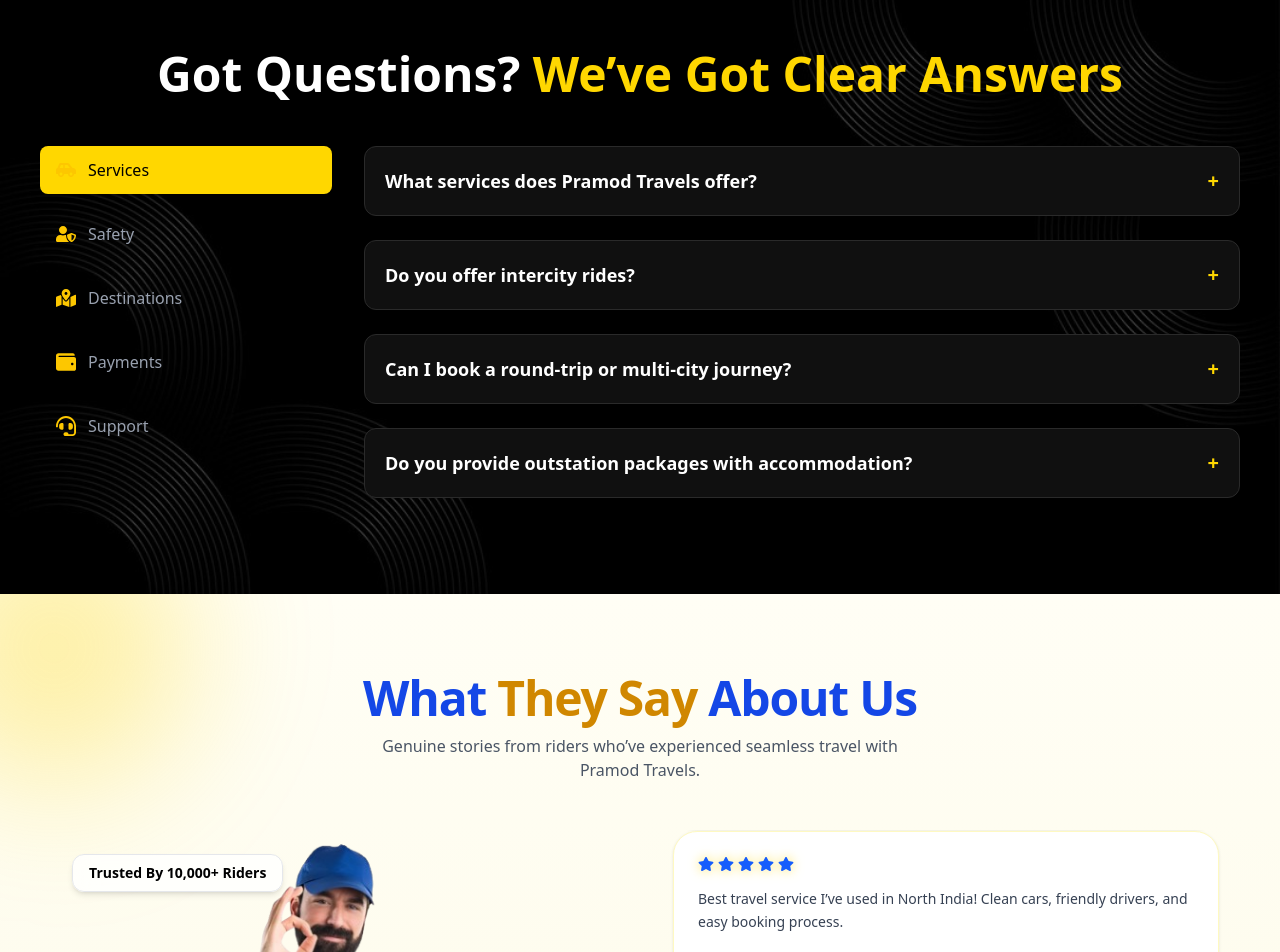
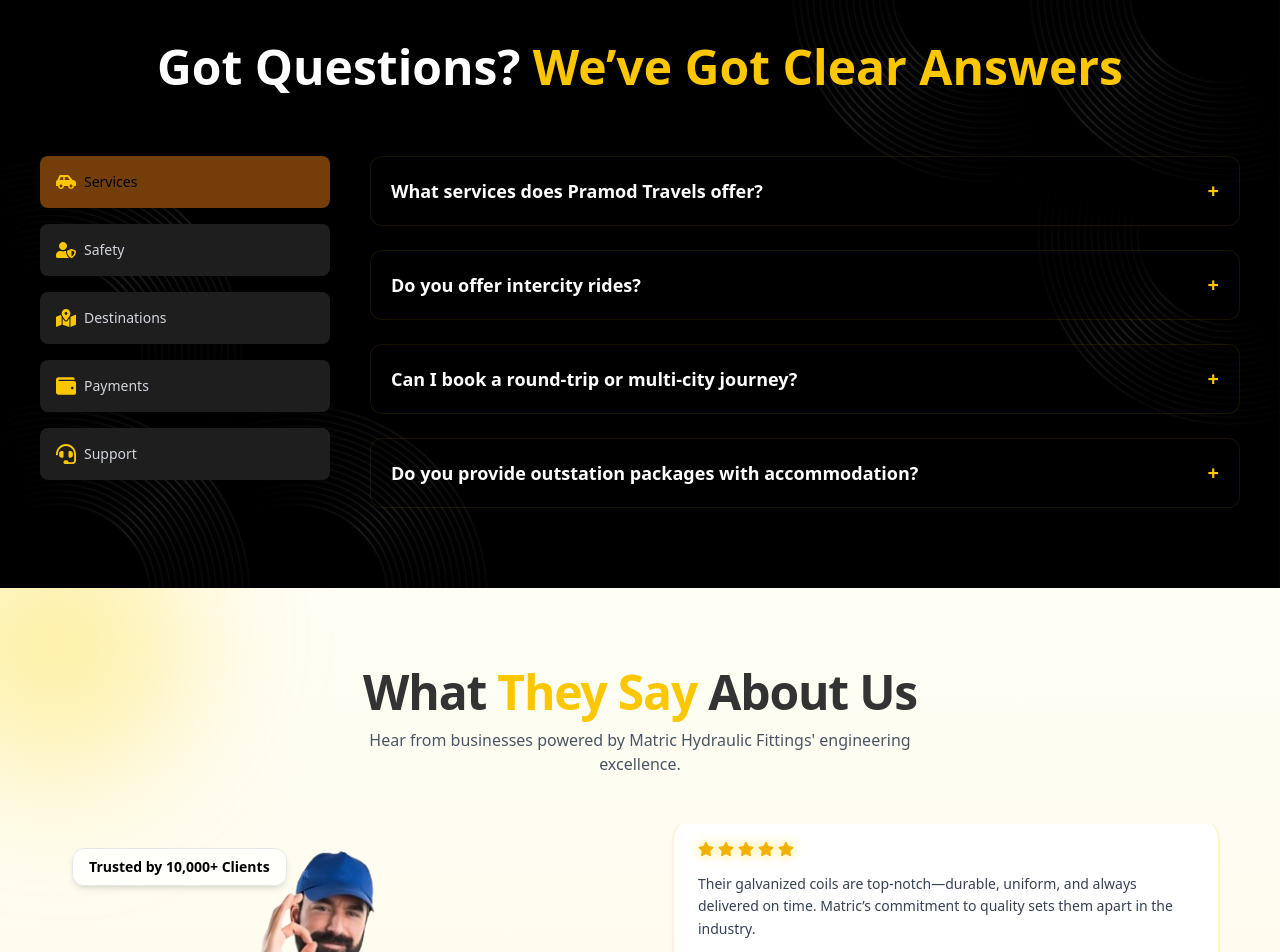
Before and after one commit to WebWorldHub0009/Matric-Hydrolic-Fitting, a React (Vite) app: page /about in a window 1280 px wide. Shown: the part 1413-2365 px from the top of the page. Built offline with nearby package versions, Linux system fonts and the light colour scheme.

Commit message:
new commit

```diff
--- a/src/components/FAQ.jsx
+++ b/src/components/FAQ.jsx
@@ -132,23 +132,22 @@
 
   return (
     <section
-      className="w-full py-24 px-4 md:px-10 text-white relative bg-no-repeat bg-cover"
+      className="w-full py-20 px-4 md:px-10 text-white relative bg-no-repeat bg-cover"
       style={{
         backgroundImage: `url(${bgImage})`,
         backgroundAttachment: "fixed",
       }}
     >
-      <div className="absolute inset-0 bg-[#0000007d] z-0" />
+      <div className="absolute inset-0 bg-black/70 z-0" />
       <div className="relative z-10 max-w-7xl mx-auto">
-       <h2 className="text-4xl md:text-5xl font-bold text-center mb-12">
-  Got Questions?{" "}
-  <span className="text-[#FFD700]">We’ve Got Clear Answers</span>
-</h2>
+        <h2 className="text-4xl md:text-5xl font-bold text-center mb-14 leading-snug">
+          Got Questions?{" "}
+          <span className="text-yellow-400">We’ve Got Clear Answers</span>
+        </h2>
 
-
-        <div className="flex flex-col md:flex-row gap-8">
+        <div className="flex flex-col lg:flex-row gap-10">
           {/* Sidebar */}
-          <div className="md:w-1/4 flex md:flex-col gap-4 md:sticky top-24">
+          <div className="lg:w-1/4 flex flex-row lg:flex-col gap-4 overflow-x-auto pb-2 lg:pb-0">
             {faqData.map((cat, index) => (
               <button
                 key={index}
@@ -156,10 +155,10 @@
                   setActiveCategory(index);
                   setOpenIndex(null);
                 }}
-                className={`flex items-center gap-3 px-4 py-3 rounded-lg text-left transition-all duration-300 text-sm md:text-base font-medium ${
+                className={`flex items-center gap-2 whitespace-nowrap px-4 py-2 md:py-4 rounded-full lg:rounded-lg text-sm font-medium transition-all ${
                   activeCategory === index
-                    ? "bg-[#FFD700] text-black shadow-lg"
-                    : "bg-transparent text-gray-400 hover:text-white hover:bg-[#1e1e1e]"
+                    ? "bg-yellow-900 text-black shadow-lg"
+                    : "bg-[#1e1e1e] text-gray-300 hover:text-white hover:bg-yellow-500/10"
                 }`}
               >
                 {cat.icon}
@@ -168,8 +167,8 @@
             ))}
           </div>
 
-          {/* Questions */}
-          <div className="md:w-3/4 space-y-6">
+          {/* FAQ Content */}
+          <div className="lg:w-3/4 space-y-6">
             <AnimatePresence mode="wait">
               <motion.div
                 key={activeCategory}
@@ -183,15 +182,15 @@
                   <motion.div
                     key={index}
                     layout
-                    className="bg-[#101010] border border-[#2a2a2a] rounded-xl p-5 transition-all"
+                    className="bg-black/30 border border-yellow-500/10 rounded-xl p-5 transition-all"
                     whileHover={{ scale: 1.01 }}
                   >
                     <button
-                      className="w-full flex justify-between items-center text-left font-semibold text-lg text-white"
+                      className="w-full flex justify-between items-center text-left font-semibold text-base sm:text-lg"
                       onClick={() => handleOpen(index)}
                     >
                       {item.q}
-                      <span className="text-[#FFD700] text-xl font-bold">
+                      <span className="text-yellow-400 text-xl font-bold">
                         {openIndex === index ? "−" : "+"}
                       </span>
                     </button>
@@ -203,7 +202,7 @@
                           animate={{ opacity: 1, height: "auto" }}
                           exit={{ opacity: 0, height: 0 }}
                           transition={{ duration: 0.3 }}
-                          className="text-gray-300 mt-3 text-sm leading-relaxed overflow-hidden"
+                          className="text-gray-200 mt-3 text-sm sm:text-base leading-relaxed overflow-hidden"
                         >
                           {item.a}
                         </motion.p>
--- a/src/components/Testimonials.jsx
+++ b/src/components/Testimonials.jsx
@@ -10,34 +10,34 @@
 
 const testimonials = [
   {
-    name: "Aman Joshi",
+    name: "Rakesh Verma",
     feedback:
-      "Pramod Travels made our family trip smooth and memorable. Their punctuality and driver professionalism stood out!",
+      "Matric Hydraulic Fittings has become our go-to for precision metal components. Their stainless steel fittings perform flawlessly under high pressure—exactly what our manufacturing line needs.",
   },
   {
-    name: "Divya Singh",
+    name: "Sonal Patel",
     feedback:
-      "Best travel service I’ve used in North India! Clean cars, friendly drivers, and easy booking process.",
+      "Their galvanized coils are top-notch—durable, uniform, and always delivered on time. Matric’s commitment to quality sets them apart in the industry.",
   },
   {
-    name: "Harsh Mehta",
+    name: "Vikram Sinha",
     feedback:
-      "Great experience for a last-minute airport transfer. The car arrived within 15 minutes. Highly recommended!",
+      "From hydraulic elbows to steel pipes, Matric’s attention to engineering detail is second to none. Every shipment speaks of consistency and quality.",
   },
   {
-    name: "Neha Kapoor",
+    name: "Anita Malhotra",
     feedback:
-      "Loved the outstation tour! The driver was polite, well-versed with the route, and drove safely all the way.",
+      "Reliability is rare in this sector, but Matric delivers every time. Their metal solutions have improved our assembly line efficiency significantly.",
   },
   {
-    name: "Rahul Taneja",
+    name: "Dhruv Nair",
     feedback:
-      "Very professional and courteous service. Would definitely book again for my next business trip.",
+      "We’ve used fittings from global brands, but Matric easily matches—and often exceeds—them. Their legacy in steel isn’t just a phrase, it’s a standard.",
   },
   {
-    name: "Sanya Bhardwaj",
+    name: "Meena Khurana",
     feedback:
-      "The team helped plan my entire trip to Agra and Jaipur. Truly seamless and enjoyable. 5 stars!",
+      "Our partnership with Matric has streamlined our procurement process. The quality of their hydraulic components ensures fewer replacements and longer machine uptime.",
   },
 ];
 
@@ -45,8 +45,6 @@
   const sliderSettings = {
     dots: false,
     infinite: true,
-    vertical: true,
-    verticalSwiping: true,
     slidesToShow: 3,
     slidesToScroll: 1,
     autoplay: true,
@@ -55,21 +53,24 @@
     pauseOnHover: true,
     arrows: false,
     cssEase: "ease-in-out",
+    vertical: true,
+    verticalSwiping: true,
     responsive: [
       {
-        breakpoint: 768,
-        settings: { slidesToShow: 2 },
-      },
-      {
-        breakpoint: 480,
-        settings: { slidesToShow: 1 },
+        breakpoint: 768, // Mobile and below
+        settings: {
+          vertical: false,
+          verticalSwiping: false,
+          slidesToShow: 1,
+          slidesToScroll: 1,
+        },
       },
     ],
   };
 
   return (
     <section className="relative w-full bg-gradient-to-b from-[#fffef5] to-[#fdfae6] text-gray-800 py-20 px-4 md:px-12 overflow-hidden">
-      {/* Glowing background blobs */}
+      {/* Glowing Background Blobs */}
       <div className="absolute -top-24 -left-24 w-[300px] h-[300px] rounded-full blur-3xl z-0"
         style={{
           background: "radial-gradient(circle, rgba(255,215,0,0.4), rgba(230,194,0,0.1))",
@@ -85,17 +86,17 @@
 
       {/* Heading */}
       <div className="text-center mb-12 space-y-3 relative z-10">
-        <h2 className="text-4xl md:text-5xl font-extrabold tracking-tight text-blue-700">
-          What <span className="text-yellow-600">They Say</span> About Us
+        <h2 className="text-4xl md:text-5xl font-extrabold tracking-tight text-[#333]">
+          What <span className="text-yellow-400">They Say</span> About Us
         </h2>
         <p className="text-gray-600 max-w-xl mx-auto text-sm md:text-base">
-          Genuine stories from riders who’ve experienced seamless travel with Pramod Travels.
+          Hear from businesses powered by Matric Hydraulic Fittings' engineering excellence.
         </p>
       </div>
 
-      {/* Content layout */}
+      {/* Main Content */}
       <div className="flex flex-col md:flex-row gap-10 items-center md:items-stretch relative z-10">
-        {/* Left: Fully visible image */}
+        {/* Image */}
         <div className="w-full md:w-1/2 relative flex justify-center items-center">
           <motion.div
             className="w-full max-w-[90%] overflow-hidden"
@@ -106,23 +107,23 @@
             <img
               src={heroImage}
               alt="Testimonial"
-              className="w-full h-400px md:h-[550px] object-contain"
+              className="w-full h-auto md:h-[550px] object-contain"
             />
           </motion.div>
 
-          {/* Floating badge */}
+          {/* Floating Badge */}
           <motion.div
             className="absolute top-6 left-6 bg-white/80 text-black px-4 py-2 rounded-xl text-sm font-semibold backdrop-blur-md border border-gray-200 shadow-md"
             initial={{ opacity: 0, y: -20 }}
             whileInView={{ opacity: 1, y: 0 }}
             transition={{ duration: 0.6 }}
           >
-            Trusted By 10,000+ Riders
+            Trusted by 10,000+ Clients
           </motion.div>
         </div>
 
-        {/* Right: Testimonials */}
-        <div className="w-full md:w-1/2">
+        {/* Testimonials Slider */}
+        <div className="w-full md:w-1/2 max-w-full">
           <Slider {...sliderSettings}>
             {testimonials.map((t, i) => (
               <div key={i} className="px-3">
@@ -134,14 +135,14 @@
                   transition={{ duration: 0.6 }}
                   className="bg-white border border-yellow-100 p-6 rounded-3xl shadow-sm hover:shadow-yellow-100/40 transition-all duration-500 flex flex-col gap-4 min-h-[180px]"
                 >
-                  <div className="flex gap-1 text-blue-600 animate-glowStars">
+                  <div className="flex gap-1 text-yellow-500 animate-glowStars">
                     {[...Array(5)].map((_, i) => (
                       <FaStar key={i} />
                     ))}
                   </div>
                   <p className="text-sm text-gray-700 leading-relaxed">{t.feedback}</p>
                   <div className="flex items-center gap-3 mt-auto">
-                    <FaUserCircle className="text-blue-600 text-2xl" />
+                    <FaUserCircle className="text-yellow-500 text-2xl" />
                     <h4 className="font-semibold">{t.name}</h4>
                   </div>
                 </motion.div>
@@ -151,7 +152,7 @@
         </div>
       </div>
 
-      {/* Inline keyframes */}
+      {/* Inline CSS */}
       <style>{`
         @keyframes spinSlow {
           0% { transform: rotate(0deg); }
```
